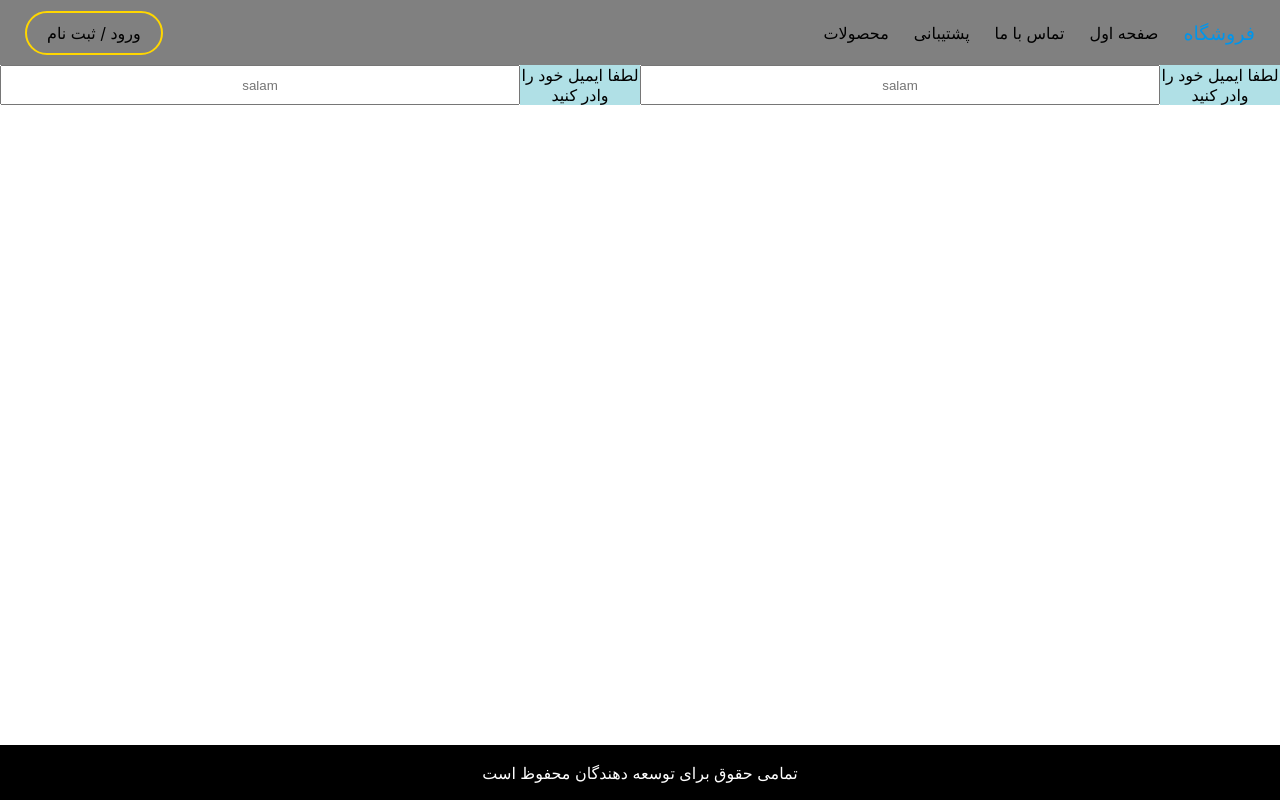
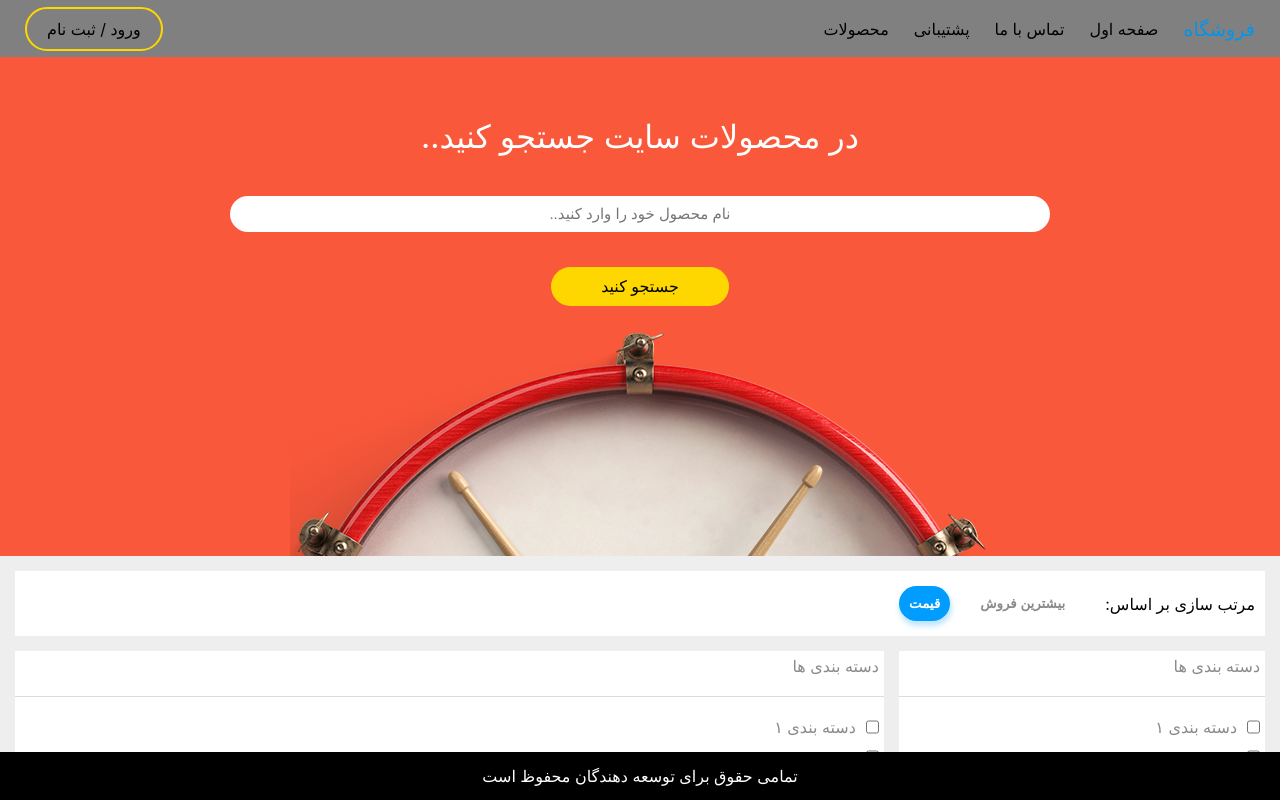
Before and after one commit to mohammadt444/IE, a React (Create React App) app in the folder frontend/: page / in a window 1280 px wide. Built offline with nearby package versions, Linux system fonts and the light colour scheme; a small style sheet from the web is missing.

Commit message:
feat: improve App.js

```diff
--- a/frontend/src/app/main/App.js
+++ b/frontend/src/app/main/App.js
@@ -1,6 +1,11 @@
 import Footer from "./components/footer/footer";
 import Header from "./components/header/header";
-import Input from "./components/input/input";
+import SearchPanel from "./components/searchPanel/searchPanel";
+import ProductBox from "./components/productBox/productBox";
+import SortBox from "./components/sortBox/sortBox";
+import Profile from "../pages/profile/profile";
+import CategoryPanel from "./components/categoryPanel/categoryPanel";
+import Home from "../pages/home/home";
 
 function App() {
   return (
@@ -20,22 +25,19 @@ function App() {
           height: "100%",
           maxWidth: 1280,
           width: "100%",
+          backgroundColor: "rgb(247, 247, 247)",
         }}
       >
         <Header />
-        <div style={{ display: "flex", flexDirection: "column", flexGrow: 1 }}>
-          <div style={{ display: "flex", flexDirection: "row" }}>
-            <Input
-              type="email"
-              text="لطفا ایمیل خود را وادر کنید"
-              placeholder="salam"
-            />
-            <Input
-              type="email"
-              text="لطفا ایمیل خود را وادر کنید"
-              placeholder="salam"
-            />
-          </div>
+        <div
+          style={{
+            display: "flex",
+            flexDirection: "column",
+            flexGrow: 1,
+            overflow: "auto",
+          }}
+        >
+          <Home />
         </div>
         <Footer />
       </div>
```
